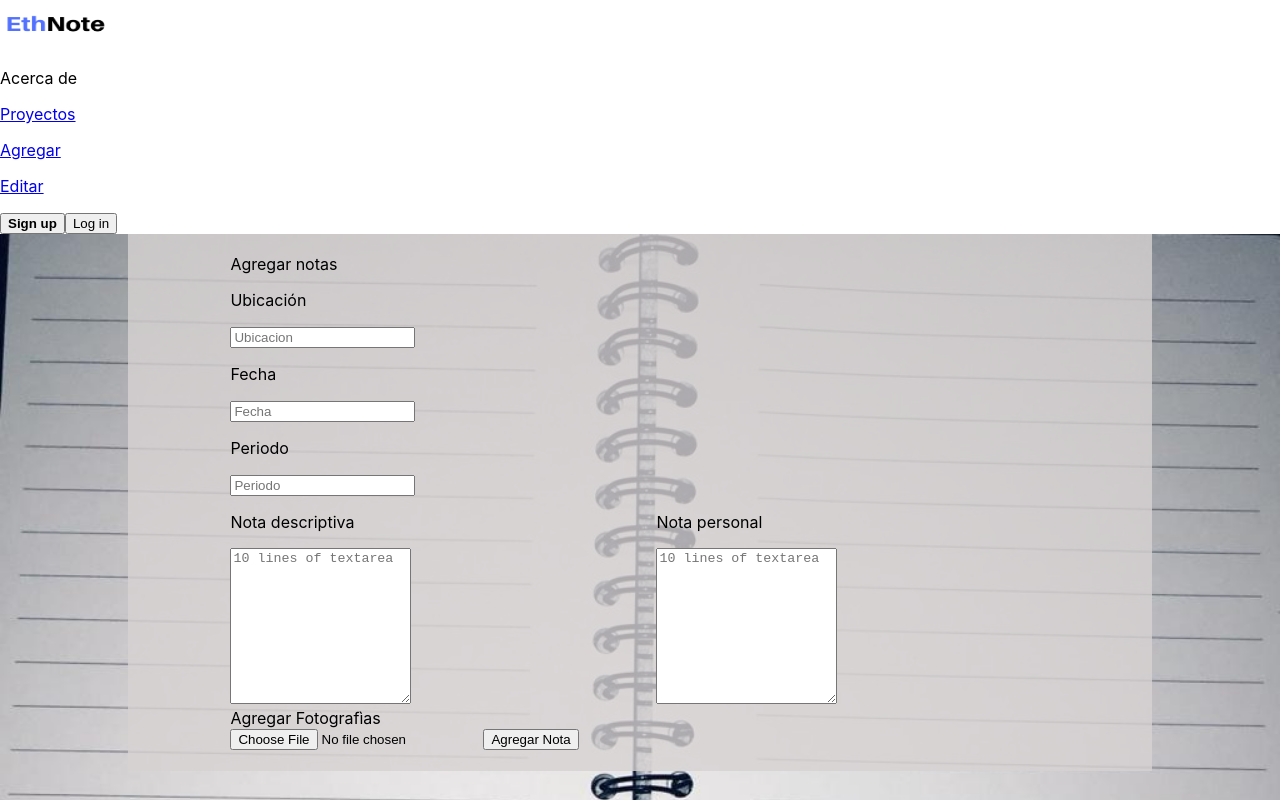
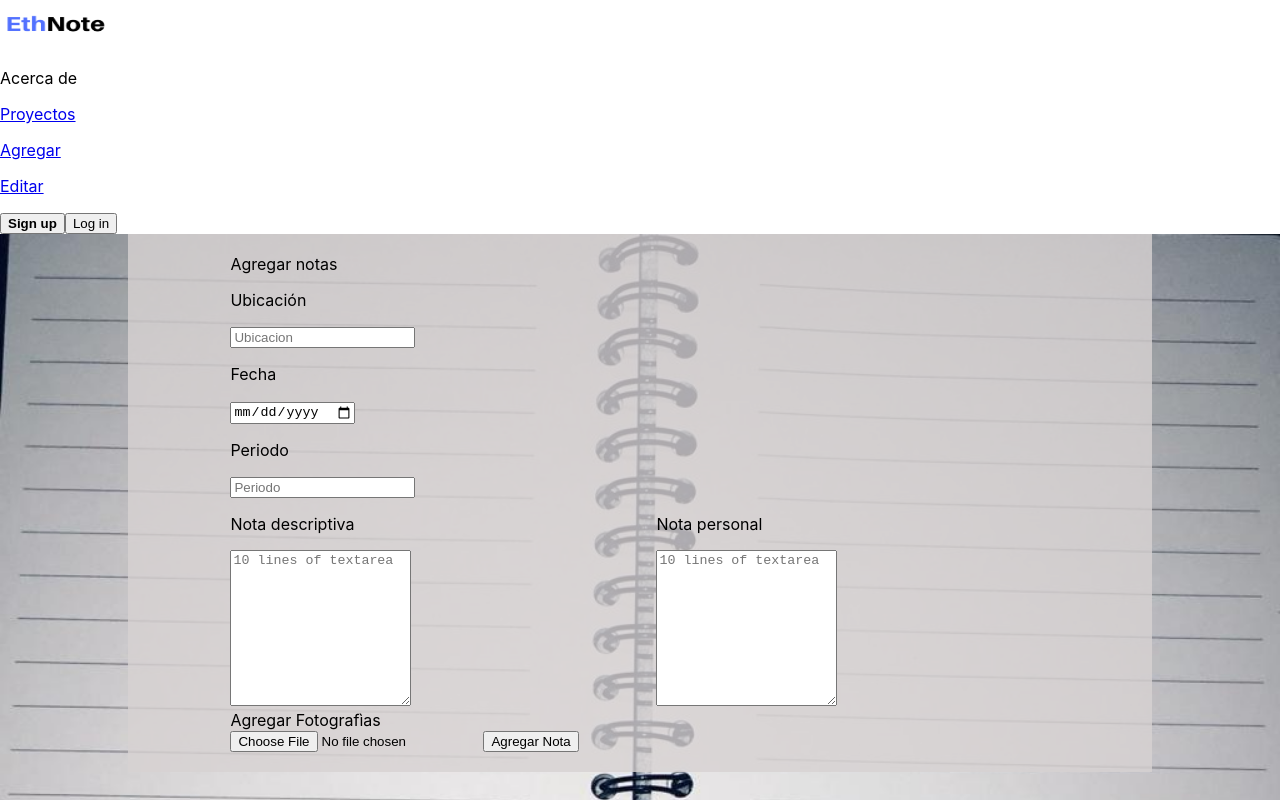
Before and after one commit to asanchezaguirre/EthNote-Front, a React (Create React App) app: page /addnotes in a window 1280 px wide. Shown: the top 800 px of the page. Built offline with nearby package versions, Linux system fonts and the light colour scheme; no server answers.

Commit message:
Con calendario

```diff
--- a/src/components/AddNotes.js
+++ b/src/components/AddNotes.js
@@ -78,7 +78,7 @@ onSubmit = e => {
             Agregar notas
             <div>
               <p>Ubicación</p><input name="location" className ="input is-success" type="text" placeholder="Ubicacion" />
-              <p>Fecha</p><input name="date" className ="input is-success" type="text" placeholder="Fecha" />
+              <p>Fecha</p><input name="date" className ="input is-success" type="date" placeholder="Fecha" />
               <p>Periodo</p><input name="period" className ="input is-success" type="text" placeholder="Periodo" />
             </div>
             <div className="container_addnote">
```
